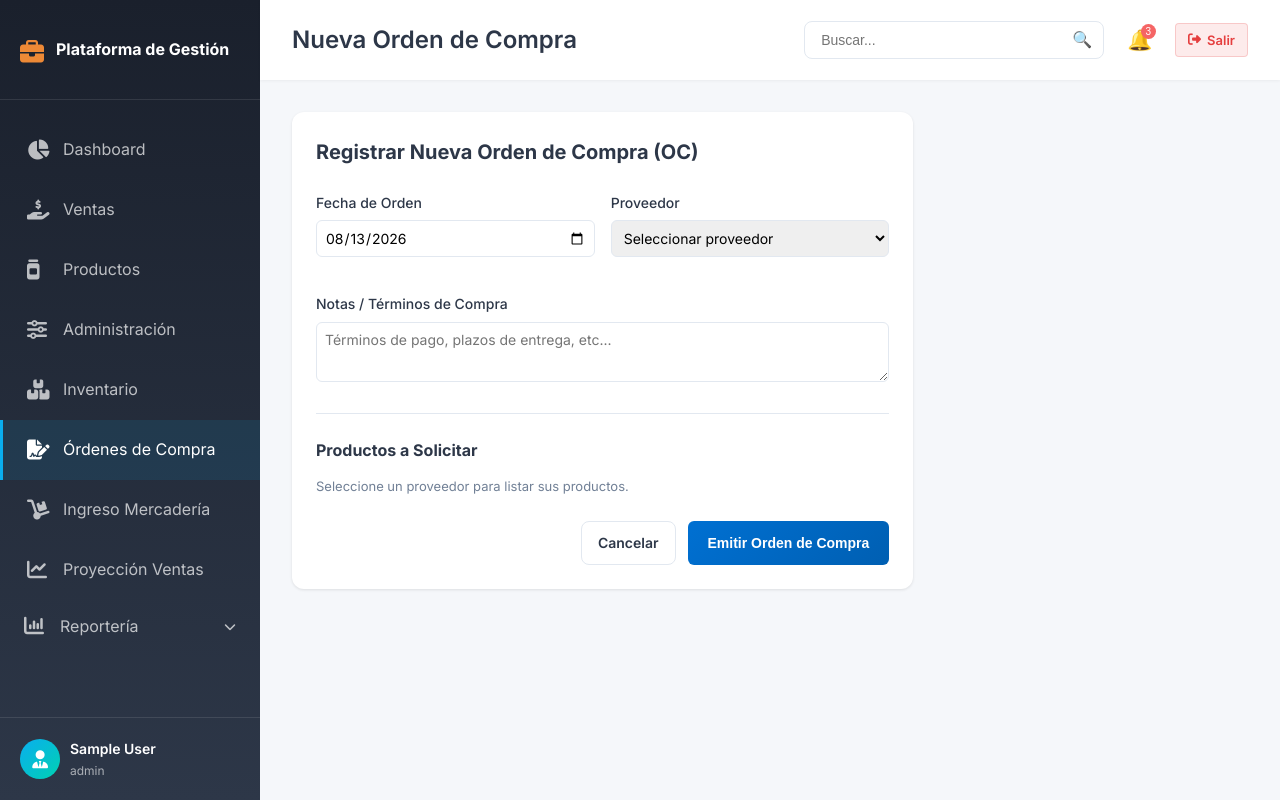
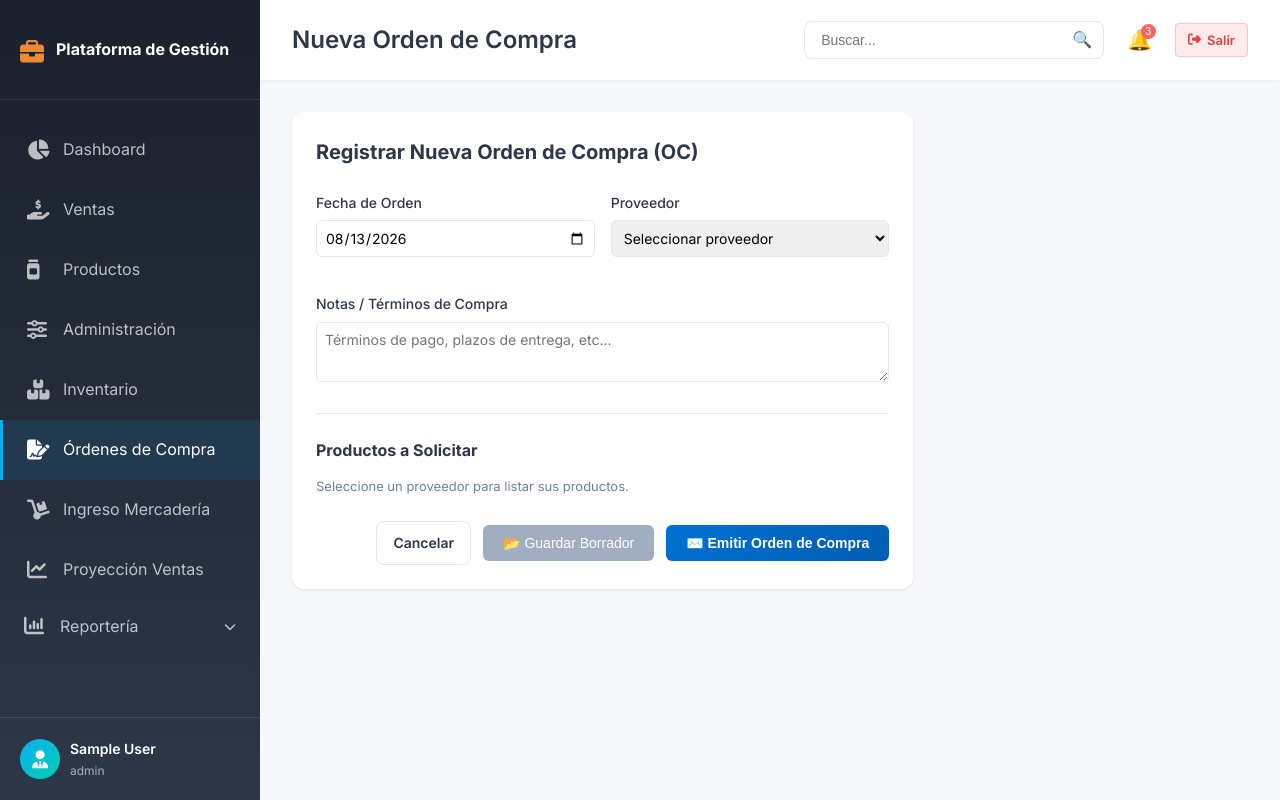
Before and after one commit to cplazaibarra/sistema-facturacion, a Flask app: page /compras/oc/nueva in a window 1280 px wide. Run offline with Flask 3, Linux system fonts and the light colour scheme; the visitor is signed in with stand-in values (Sample User, id 1); data that the repository does not hold is empty; parts of the project's set-up code (start-up, migrations or seed data) failed here and were passed over; some libraries are stand-ins or nearby versions.

Commit message:
Feature: agregar opción para guardar órdenes de compra como Borrador o Emitida, y configurar su badge visual respectivo

```diff
--- a/db.py
+++ b/db.py
@@ -2263,7 +2263,7 @@ def get_next_oc_number() -> str:
             next_id = (row["id"] + 1) if row else 1
             return f"OC-{next_id:05d}"
 
-def create_purchase_order(supplier_id: int, order_date: str, notes: str, items: list[dict]) -> str:
+def create_purchase_order(supplier_id: int, order_date: str, notes: str, items: list[dict], status: str = "Emitida") -> str:
     """Crea una Orden de Compra completa en la base de datos"""
     oc_num = get_next_oc_number()
     with get_connection() as conn:
@@ -2277,7 +2277,7 @@ def create_purchase_order(supplier_id: int, order_date: str, notes: str, items:
                 INSERT INTO purchase_orders (oc_number, supplier_id, order_date, status, total_amount, notes, created_at)
                 VALUES (%s, %s, %s, %s, %s, %s, %s) RETURNING id
                 """,
-                (oc_num, supplier_id, order_date, "Emitida", total_amount, notes, datetime.utcnow().isoformat(timespec='seconds'))
+                (oc_num, supplier_id, order_date, status, total_amount, notes, datetime.utcnow().isoformat(timespec='seconds'))
             )
             po_id = cur.fetchone()["id"]
 
--- a/routes/compras.py
+++ b/routes/compras.py
@@ -51,13 +51,17 @@ def nueva_oc():
                     "unit_price": price
                 })
 
+        status = request.form.get('status', 'Emitida').strip()
+        if status not in ['Borrador', 'Emitida']:
+            status = 'Emitida'
+
         if not supplier_id or not items:
             flash("Debe seleccionar un proveedor y agregar al menos un producto.", "danger")
             suppliers = list_suppliers()
             return render_template('nueva_oc.html', suppliers=suppliers, default_date=datetime.now().strftime('%Y-%m-%d'))
 
-        oc_num = create_purchase_order(supplier_id, order_date, notes, items)
-        flash(f"Orden de Compra {oc_num} creada con éxito.", "success")
+        oc_num = create_purchase_order(supplier_id, order_date, notes, items, status=status)
+        flash(f"Orden de Compra {oc_num} guardada como {status} con éxito.", "success")
         return redirect(url_for('compras.list_oc'))
 
     suppliers = list_suppliers()
--- a/templates/compras_oc.html
+++ b/templates/compras_oc.html
@@ -39,6 +39,8 @@
                     <td>
                         {% if order.status == 'Emitida' %}
                         <span class="badge" style="background-color: #00AEEF; color: white;">{{ order.status }}</span>
+                        {% elif order.status == 'Borrador' %}
+                        <span class="badge" style="background-color: #A0AEC0; color: white;">{{ order.status }}</span>
                         {% elif order.status == 'Parcialmente Recibida' %}
                         <span class="badge" style="background-color: #6B5B95; color: white;">{{ order.status }}</span>
                         {% elif order.status == 'Recibida' %}
--- a/templates/nueva_oc.html
+++ b/templates/nueva_oc.html
@@ -52,9 +52,19 @@
                 ➕ Agregar línea
             </button>
 
-            <div style="margin-top: 24px; display: flex; justify-content: flex-end; gap: 12px;">
+            <!-- Input oculto para definir el estado (Borrador vs Emitida) -->
+            <input type="hidden" name="status" id="oc-status-input" value="Emitida">
+
+            <div style="margin-top: 24px; display: flex; justify-content: flex-end; gap: 12px; align-items: center;">
                 <a href="{{ url_for('compras.list_oc') }}" class="btn-secondary" style="text-decoration: none; padding: 10px 16px;">Cancelar</a>
-                <button type="submit" class="sf-btn-primary" style="padding: 10px 20px;">Emitir Orden de Compra</button>
+
+                <button type="submit" onclick="document.getElementById('oc-status-input').value = 'Borrador';" class="btn-secondary" style="padding: 10px 20px; background-color: #A0AEC0; color: white; border: none; border-radius: 6px; cursor: pointer; font-weight: 500;">
+                    📂 Guardar Borrador
+                </button>
+
+                <button type="submit" onclick="document.getElementById('oc-status-input').value = 'Emitida';" class="sf-btn-primary" style="padding: 10px 20px;">
+                    ✉️ Emitir Orden de Compra
+                </button>
             </div>
         </form>
     </div>
```
